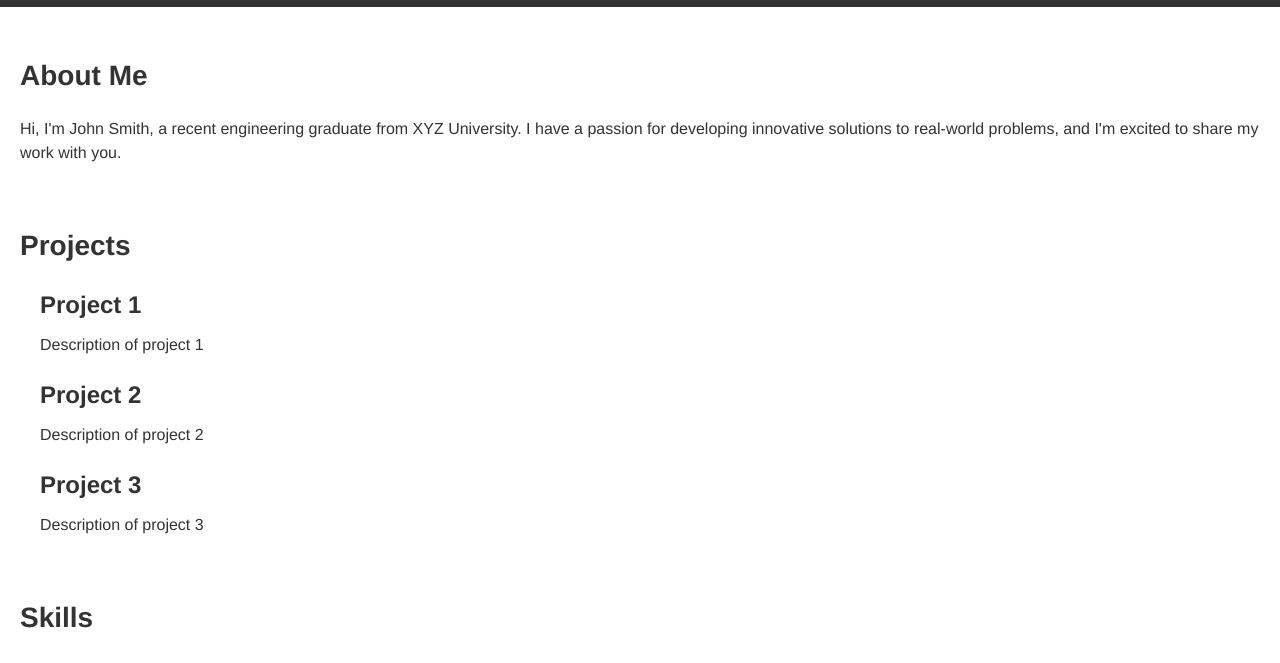
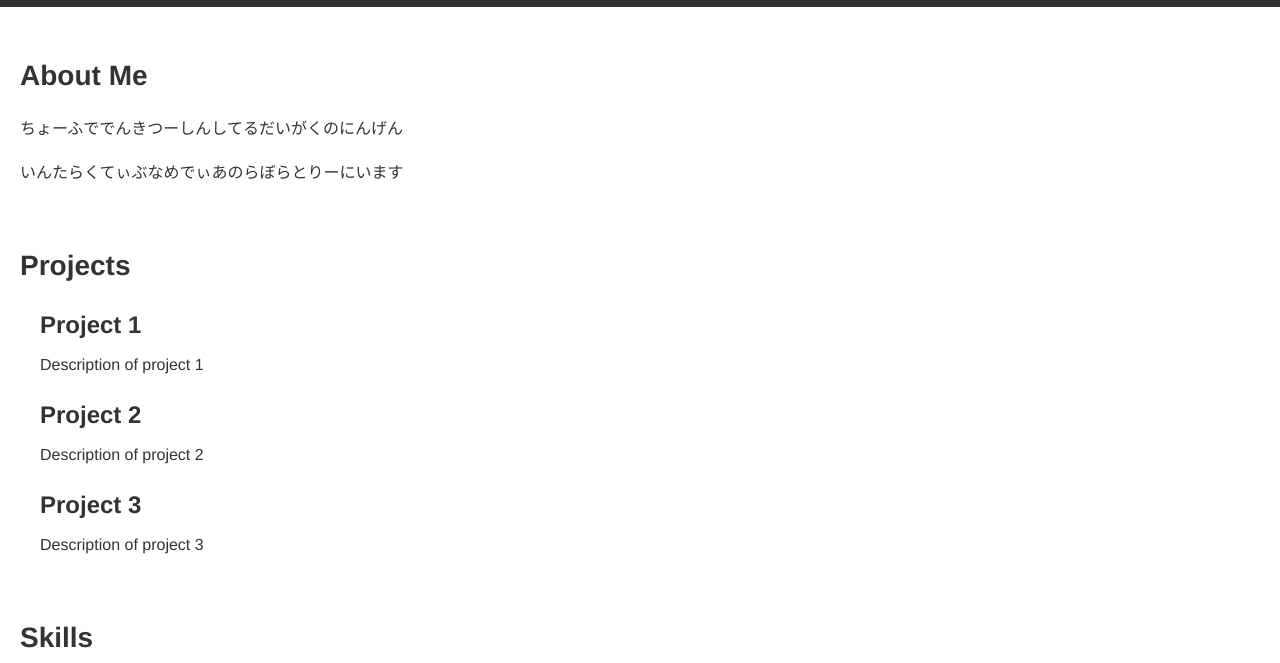
Before and after one commit to mocchan0221/pages, a plain HTML site: page index.html in a window 1280 px wide. Shown: the part 85-748 px from the top of the page. Drawn offline with Linux system fonts and the light colour scheme.

Commit message:
テスト1

```diff
--- a/index.html
+++ b/index.html
@@ -25,8 +25,8 @@
     <main>
         <section id="introduction">
             <h2>About Me</h2>
-            <p>Hi, I'm John Smith, a recent engineering graduate from XYZ University. I have a passion for developing
-                innovative solutions to real-world problems, and I'm excited to share my work with you.</p>
+            <p>ちょーふででんきつーしんしてるだいがくのにんげん</p>
+            <p>いんたらくてぃぶなめでぃあのらぼらとりーにいます</p>
         </section>
 
         <section id="projects">
```
